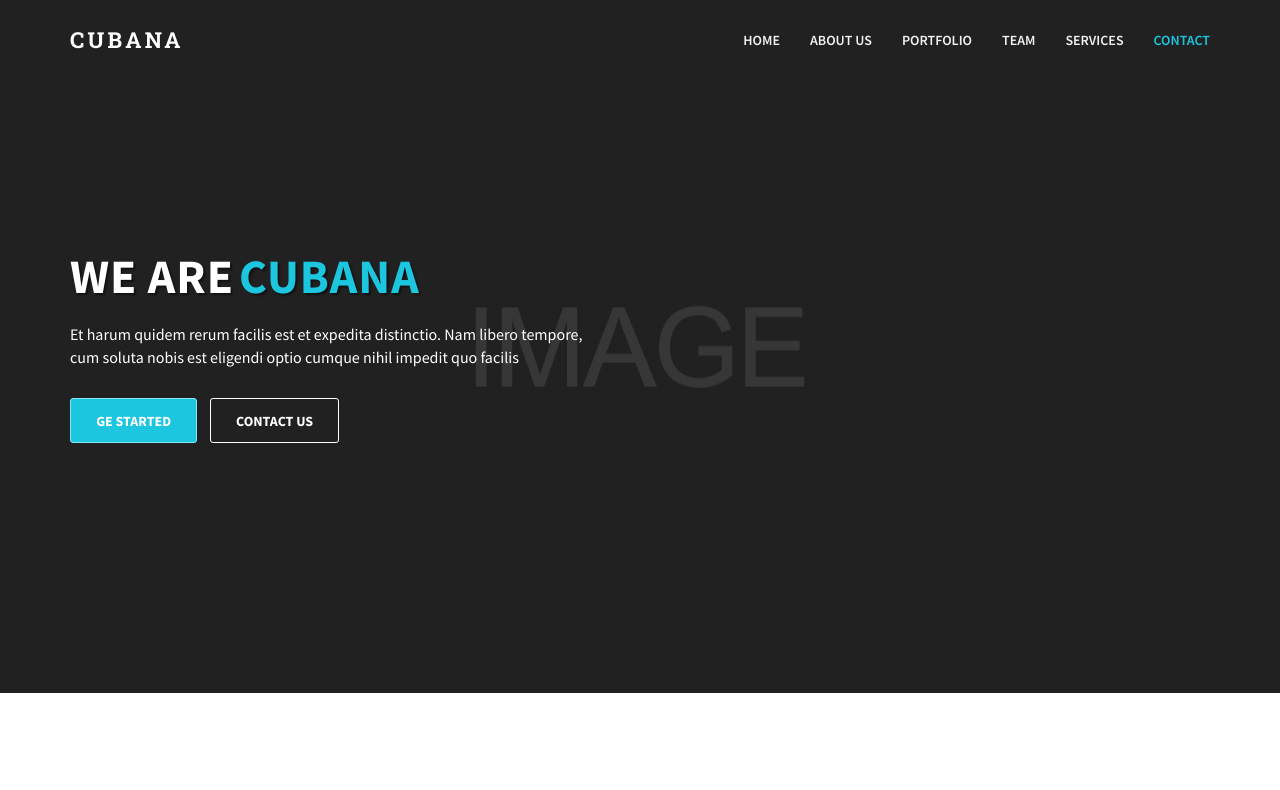
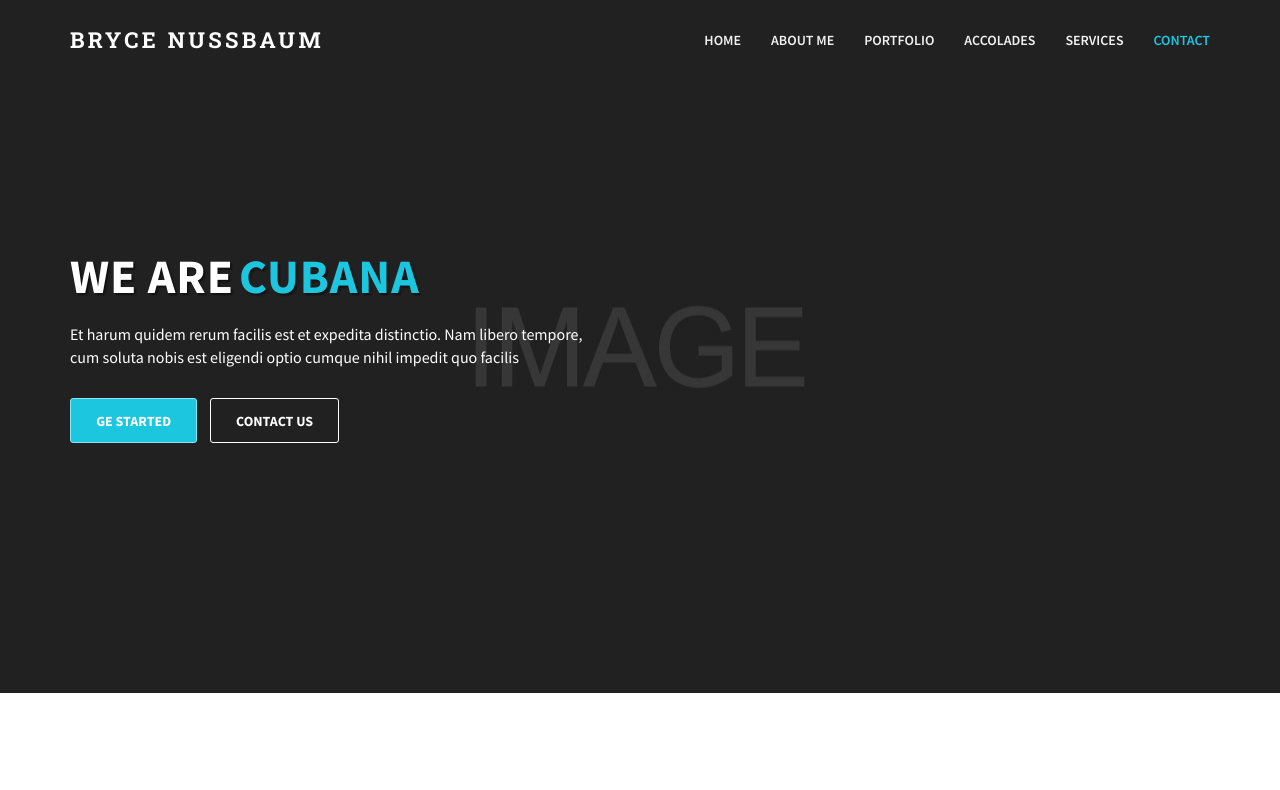
Before and after one commit to brycenussbaum/brycenussbaum.com, a plain HTML site: page index.htm in a window 1280 px wide. Shown: the top 790 px of the page. Drawn offline with Linux system fonts and the light colour scheme.

Commit message:
Change Navigation

```diff
--- a/index.htm
+++ b/index.htm
@@ -37,11 +37,11 @@
 
   <body data-spy="scroll" data-offset="80">
 
-    <!-- Preloader -->
+    <!-- Preloader --
     <div class="animationload">
       <div class="loader">&nbsp;</div>
     </div>
-    <!-- End Preloader -->
+    !-- End Preloader -->
 
     <!-- Header -->
     <nav class="navbar navbar-default navbar-fixed-top navbar-custom">
@@ -54,16 +54,16 @@
             <span class="icon-bar"></span>
             <span class="icon-bar"></span>
           </button>
-          <a class="navbar-brand" href="#">Cubana</a>
+          <a class="navbar-brand" href="#">Bryce Nussbaum</a>
         </div>
 
         <!-- Collect the nav links, forms, and other content for toggling -->
         <div class="collapse navbar-collapse" id="bs-example-navbar-collapse-1">
           <ul class="nav navbar-nav navbar-right">
             <li><a href="#home">Home</a></li>
-            <li><a href="#about-us">About Us</a></li>
+            <li><a href="#about-me">About Me</a></li>
             <li><a href="#works">Portfolio</a></li>
-            <li><a href="#team">Team</a></li>
+            <li><a href="#accolades">Accolades</a></li>
             <li><a href="#services">Services</a></li>
             <li><a href="#contact">Contact</a></li>
           </ul>
@@ -91,7 +91,7 @@
     <!-- /Home -->
 
     <!-- About -->
-    <section id="about-us">
+    <section id="about-me">
       <div class="container text-center">
         <div class="row">
           <div class="col-md-12">
@@ -275,8 +275,8 @@
     </section>
     <!-- / Intro-section -->
 
-    <!-- Team -->
-    <section class="team" id="team">
+    <!-- Accolades -->
+    <section class="accolades" id="accolades">
       <div class="container">
         <div class="row text-center">
           <div class="col-md-12">
@@ -346,7 +346,7 @@
         </div> <!-- /row -->
       </div>  <!-- container -->
     </section>
-    <!-- /Team -->
+    <!-- /Accolades -->
 
 
     <!-- Skills -->
```
